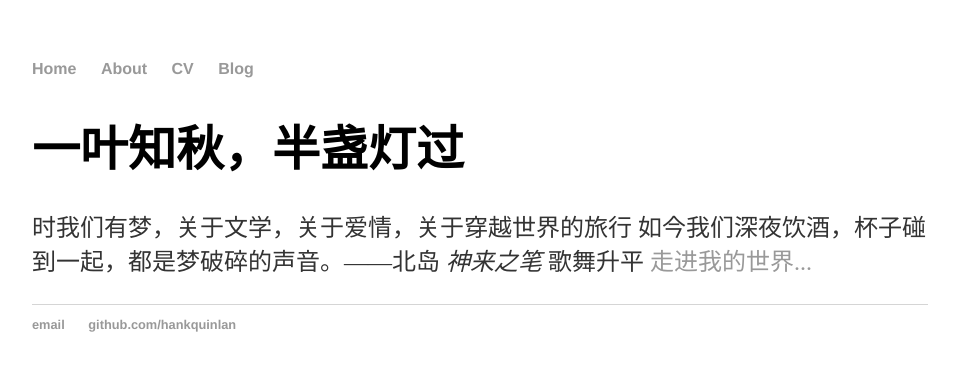
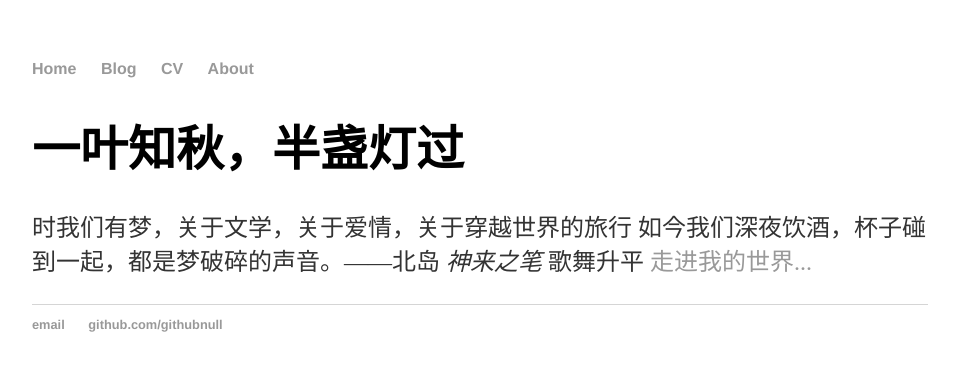
Before and after one commit to GitHubNull/GitHubNull.github.io, a Jekyll site: the page built from index.html, in a window 1280 px wide. Shown: the top 371 px of the page, without its empty margins (160-1116 px from the left). Built offline with Jekyll 4.4.1, drawn with Linux system fonts in a browser that asks for light colours.

Commit message:
Update default.html

```diff
--- a/_layouts/default.html
+++ b/_layouts/default.html
@@ -9,9 +9,9 @@
 			<nav>
 	    		<ul>
 	        		<li><a href="/">Home</a></li>
-		        	<li><a href="/about">About</a></li>
+		        	<li><a href="/blog">Blog</a></li>
 	        		<li><a href="/cv">CV</a></li>
-	        		<li><a href="/blog">Blog</a></li>
+	        		<li><a href="/about">About</a></li>
 	    		</ul>
 			</nav>
 			<div class="container">
@@ -21,8 +21,8 @@
 			</div><!-- /.container -->
 			<footer>
 	    		<ul>
-	        		<li><a href="mailto:hankquinlanhub@gmail.com">email</a></li>
-	        		<li><a href="https://github.com/hankquinlan">github.com/hankquinlan</a></li>
+	        		<li><a href="mailto:wangguanghan@outlook.com">email</a></li>
+	        		<li><a href="https://github.com/githubnull">github.com/githubnull</a></li>
 				</ul>
 			</footer>
 		</body>
```
